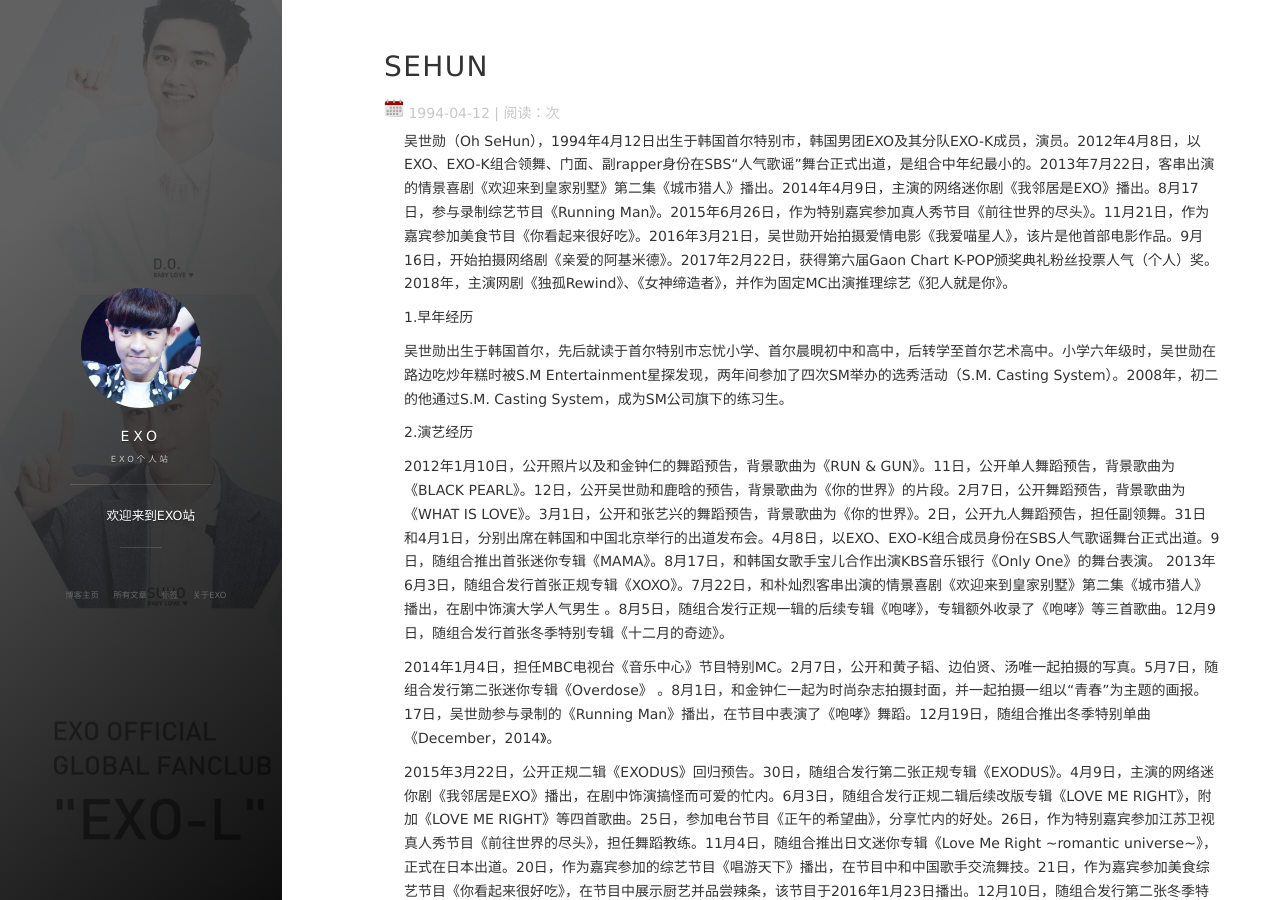
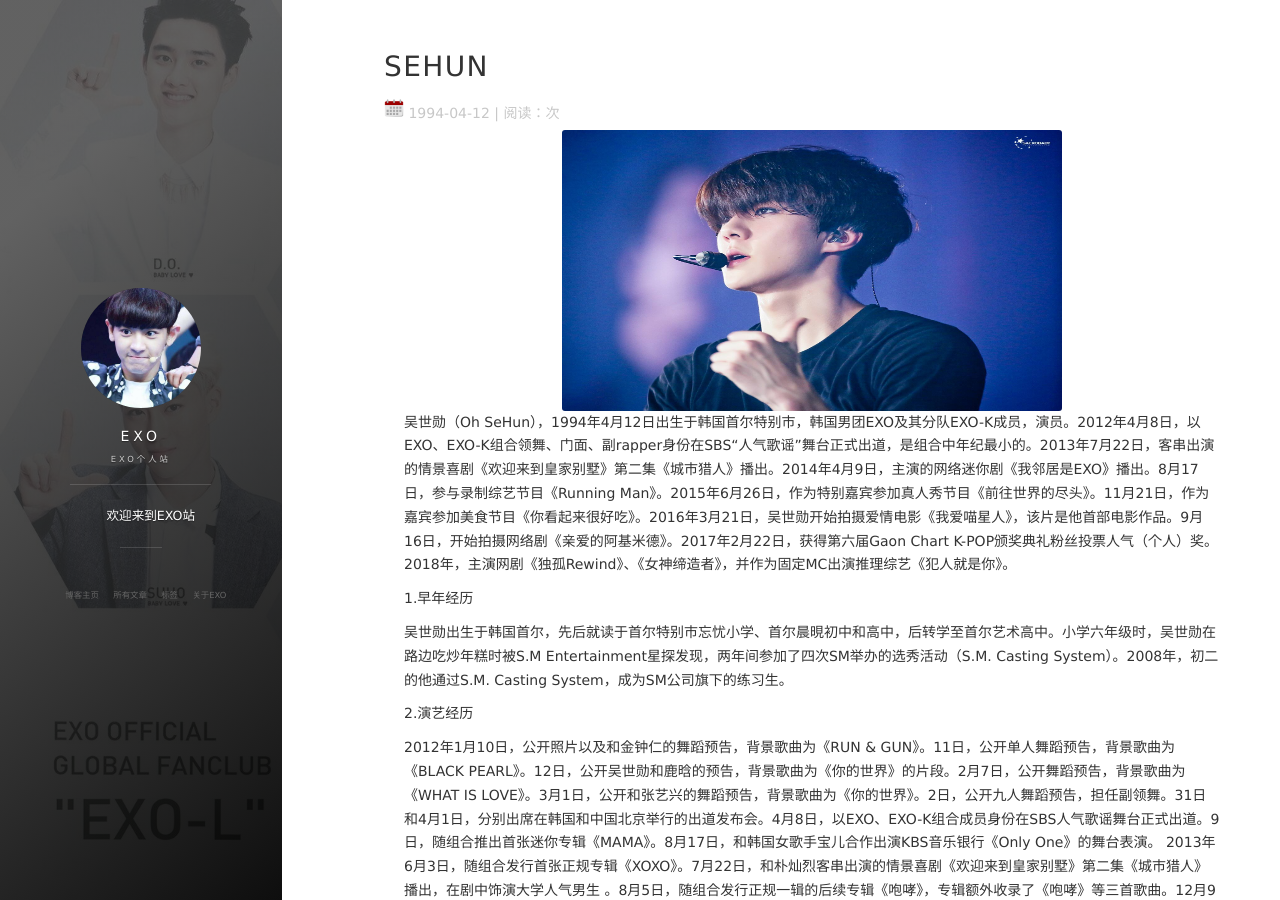
Before and after one commit to ChanYeol61/ChanYeol61.github.io, a Jekyll site: the page built from _posts/1994-04-12-SEHUN.md, in a window 1280 px wide and 900 px high. Built offline with Jekyll 4.4.1, drawn with Linux system fonts in a browser that asks for light colours; nearby versions of some CDN libraries; comment, search, counter and statistics services are not loaded.

Commit message:
Update 1994-04-12-SEHUN.md

```diff
--- a/_posts/1994-04-12-SEHUN.md
+++ b/_posts/1994-04-12-SEHUN.md
@@ -4,7 +4,7 @@ title: SEHUN
 date: 1994-04-12
 tags: EXO
 ---
-
+<img src="/images/posts/codeless/SEHUN.jpg" height="281" width="500">
 吴世勋（Oh SeHun），1994年4月12日出生于韩国首尔特别市，韩国男团EXO及其分队EXO-K成员，演员。2012年4月8日，以EXO、EXO-K组合领舞、门面、副rapper身份在SBS“人气歌谣”舞台正式出道，是组合中年纪最小的。2013年7月22日，客串出演的情景喜剧《欢迎来到皇家别墅》第二集《城市猎人》播出。2014年4月9日，主演的网络迷你剧《我邻居是EXO》播出。8月17日，参与录制综艺节目《Running Man》。2015年6月26日，作为特别嘉宾参加真人秀节目《前往世界的尽头》。11月21日，作为嘉宾参加美食节目《你看起来很好吃》。2016年3月21日，吴世勋开始拍摄爱情电影《我爱喵星人》，该片是他首部电影作品。9月16日，开始拍摄网络剧《亲爱的阿基米德》。2017年2月22日，获得第六届Gaon Chart K-POP颁奖典礼粉丝投票人气（个人）奖。2018年，主演网剧《独孤Rewind》、《女神缔造者》，并作为固定MC出演推理综艺《犯人就是你》。
 
 1.早年经历
```
